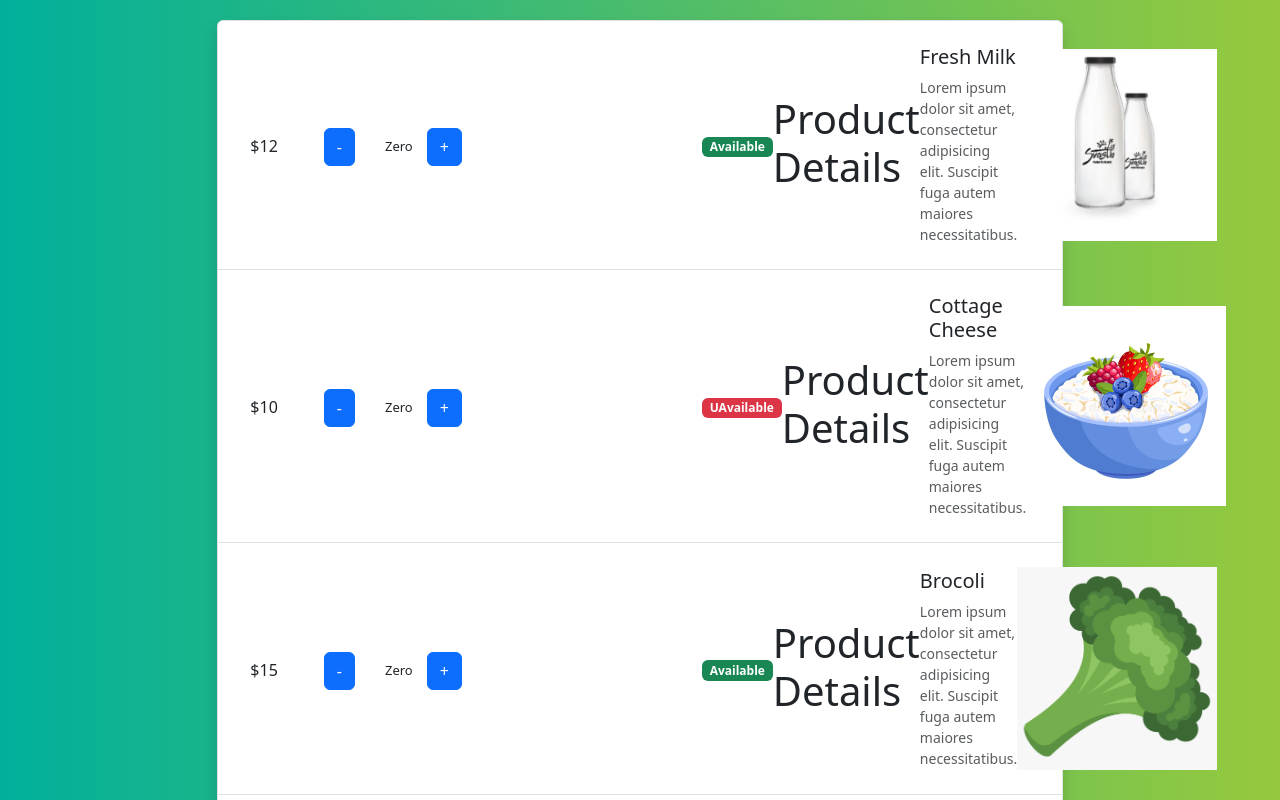
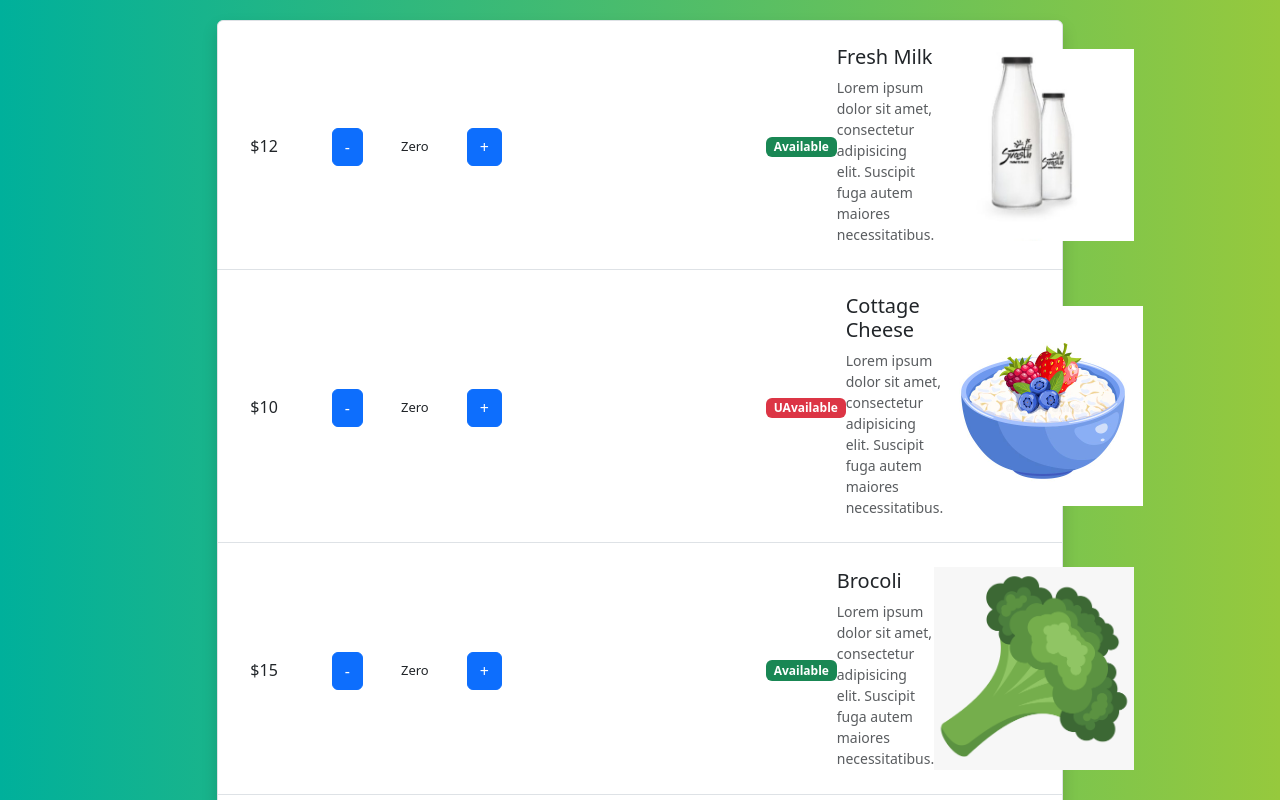
Before and after one commit to ShivaBollam07/ReactJS-ProAcademy, a React (Vite) app: page / in a window 1280 px wide. Shown: the top 800 px of the page. Built offline with nearby package versions, Linux system fonts and the light colour scheme.

Commit message:
children props

```diff
--- /dev/null
+++ b/src/Components/Button.jsx
@@ -0,0 +1,9 @@
+function Button(operation) {
+    return (
+        <button
+            className="btn btn-primary mx-4"
+        >{operation.children}</button>
+    )
+}
+
+export default Button
--- a/src/Components/Product.jsx
+++ b/src/Components/Product.jsx
@@ -22,7 +22,6 @@ function Products(props) {
           price={props.price}
           isAvailable={props.isAvailable}
         >
-          <h1>Product Details</h1>
         </ProductDetails>
 
 
--- a/src/Components/ProductDetails.jsx
+++ b/src/Components/ProductDetails.jsx
@@ -37,6 +37,8 @@
 
 // export default ProductDetails
 
+import Button from "./Button";
+
 
 function ProductDetails(props) {
     let productCount = 0;
@@ -58,19 +60,15 @@ function ProductDetails(props) {
         return product
     }
 
-
-
     return (
         <div className="d-flex align-items-center justify-content-start mt-1">
             <h6 className="font-weight-bold my-2"
                 style={{ 'margin-right': '30px' }}
             >${props.price}</h6>
-            <button className="btn btn-primary mx-3"
-            > - </button>
+            <Button > - </Button>
             <span style={{ padding: '9px 14px', 'fontSize': 13 }}>{displayFormatedProductCount()}</span>
-            <button className="btn btn-primary"> + </button>
+            <Button> + </Button>
             <span className={bgClass}>{props.isAvailable ? 'Available' : 'UAvailable'}</span>
-            {props.children}
         </div>
     )
 }
```
